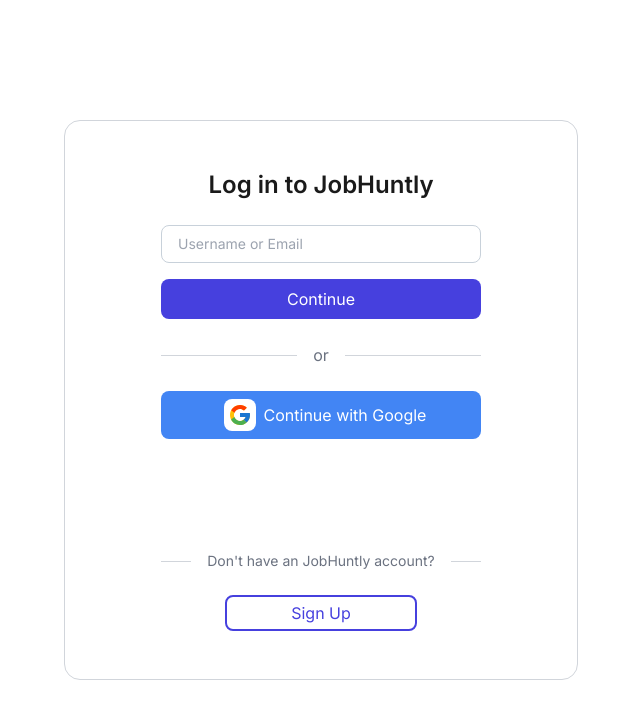
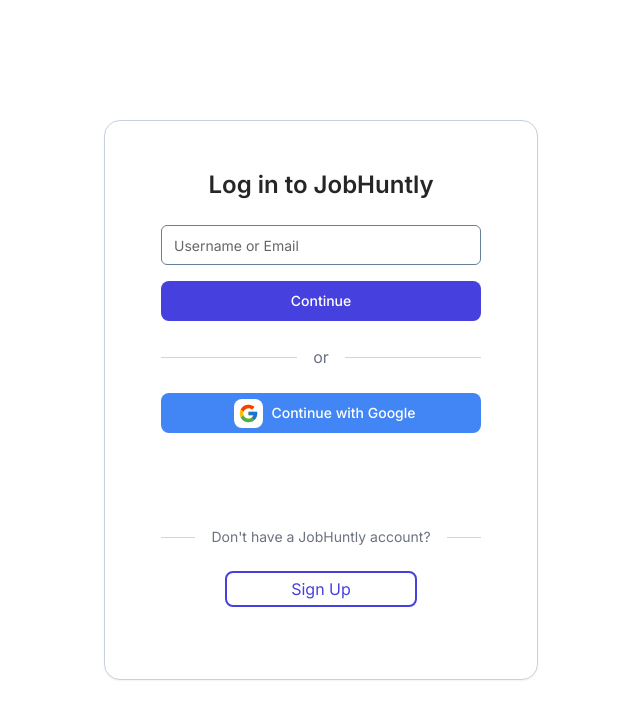
Before and after one commit to Epic-crafter/pharmalinkin, a Next.js app: page /login in a window 1280 px wide. Shown: the top 718 px of the page, without its empty margins (319-959 px from the left). Built offline with nearby package versions, Linux system fonts and the light colour scheme.

Commit message:
replaced components with shadcn wherever required.

```diff
--- a/package.json
+++ b/package.json
@@ -9,6 +9,7 @@
     "lint": "next lint"
   },
   "dependencies": {
+    "@radix-ui/react-separator": "^1.1.0",
     "@radix-ui/react-slot": "^1.1.0",
     "class-variance-authority": "^0.7.0",
     "clsx": "^2.1.1",
--- a/src/app/login/page.tsx
+++ b/src/app/login/page.tsx
@@ -1,56 +1,67 @@
-"use client"
-import Link from 'next/link';
-import React from 'react';
+"use client";
+import Link from "next/link";
+import React from "react";
 import { FcGoogle } from "react-icons/fc";
+import { Button } from "@/components/ui/button";
+import { Card, CardContent } from "@/components/ui/card";
+import { Input } from "@/components/ui/input";
 
 const Login: React.FC = () => {
   return (
-    <div className='flex min-h-screen min-w-screen justify-center items-center'>
-    <div className="flex flex-col items-center justify-between border border-gray-300 min-h-[70vh] w-fit rounded-2xl py-12 px-24">
-
-      <div className='w-full flex flex-col justify-center items-center'>
+    <div className="flex min-h-screen min-w-screen justify-center items-center">
+      <Card className="flex flex-col items-center justify-between min-h-[70vh] w-fit rounded-2xl py-12 px-8">
+        {" "}
+        {/* Adjusted padding */}
+        <CardContent className="w-full flex flex-col justify-center items-center">
           <h1 className="text-2xl font-semibold mb-6">Log in to JobHuntly</h1>
 
           <form className="w-full max-w-sm">
             <div className="mb-4">
-          <input
+              <Input
                 type="email"
                 placeholder="Username or Email"
-            className="min-w-80 px-4 py-2 border text-sm rounded-lg focus:outline-none focus:ring-[1px] focus:ring-gray-300"
+                className="min-w-80 text-sm"
                 required
               />
             </div>
 
-        <button
+            <Button
               type="submit"
               className="w-full py-2 bg-[--primary-color] text-white rounded-lg hover:bg-[#4e49ee]"
             >
               Continue
-        </button>
+            </Button>
           </form>
 
           <div className="flex items-center justify-center my-6 w-full max-w-sm">
+            <div className="flex items-center w-full">
               <hr className="flex-grow border-gray-300" />
+              {/* Flex-grow ensures it fills available space */}
               <span className="mx-4 text-gray-500">or</span>
+              <hr className="flex-grow border-gray-300" />{" "}
+              {/* Flex-grow ensures it fills available space */}
+            </div>
+          </div>
+
+          <Button
+            onClick={() => alert("Sign in with Google")}
+            className="w-full max-w-sm py-2 flex flex-row items-center justify-center bg-[#4285f4] text-white rounded-lg"
+          >
+            <div className="bg-white p-1 mx-2 rounded-lg">
+              <FcGoogle size="1.5em" />
+            </div>
+            <p>Continue with Google</p>
+          </Button>
+        </CardContent>
+        <CardContent className="w-full flex flex-col justify-center items-center">
+          <div className="flex items-center justify-center my-6 w-full max-w-sm">
+            <div className="flex items-center w-full">
+              <hr className="flex-grow border-gray-300" />
+              <span className="mx-4 text-gray-500 text-sm">
+                Don't have a JobHuntly account?{" "}
+              </span>
               <hr className="flex-grow border-gray-300" />
             </div>
-
-      <button
-        onClick={() => alert('Sign in with Google')}
-        className="w-full max-w-sm py-2 flex flex-row items-center justify-center bg-[#4285f4] text-white rounded-lg"
-      >
-        <div className='bg-white p-1 mx-2 rounded-lg'>
-        <FcGoogle size="1.5em"/>
-        </div>
-        <p>Continue with Google</p>
-      </button>
-      </div>
-      <div className='w-full flex flex-col justify-center items-center'>
-      <div className="flex items-center justify-center my-6 w-full max-w-sm">
-        <hr className="flex-grow border-gray-300" />
-        <span className="mx-4 text-gray-500 text-sm">
-          Don't have an JobHuntly account?{' '}</span>
-        <hr className="flex-grow border-gray-300" />
           </div>
           <Link
             href="/signup"
@@ -58,8 +69,8 @@
           >
             Sign Up
           </Link>
-      </div>
-    </div>
+        </CardContent>
+      </Card>
     </div>
   );
 };
--- a/src/app/signup/page.tsx
+++ b/src/app/signup/page.tsx
@@ -4,6 +4,9 @@
 import { ImOffice } from "react-icons/im";
 import { FaUser } from "react-icons/fa";
 import { useRouter } from 'next/navigation';
+import { Button } from "@/components/ui/button";
+import { Card} from "@/components/ui/card";
+
 
 const JoinPage = () => {
   const [isUser, setIsUser] = useState(false);
@@ -59,17 +62,17 @@
       <h1 className="text-3xl font-medium mb-6">Join as a User or Company</h1>
 
       <div className="flex space-x-4 mb-6">
-        <div
+        <Card
           onClick={handleUserCheckboxChange}
           onMouseDown={handleUserMouseDown}
           onMouseUp={handleUserMouseUp}
           onMouseLeave={handleUserMouseUp}
-          className={`p-8 w-64 rounded-lg flex flex-col transition-transform duration-300 ${
+          className={`p-8 w-64 rounded-lg flex flex-col transition-transform duration-300 cursor-pointer ${
             isUser ? 'border-2 border-[--primary-color] bg-[#00000005]' : 'border-2 border-gray-300 bg-white text-gray-800'
           } ${isUserButtonPressed ? 'scale-95' : ''} hover:border-2 hover:border-[--primary-color] hover:bg-[#00000005] relative`}
         >
           <div>
-            <FaUser size="1.5em"/>
+            <FaUser size="1.5em" />
           </div>
           <div className='text-xl font-semibold mt-8 text-start'>
             I'm a user, looking for work
@@ -77,19 +80,19 @@
           <div className={`w-6 h-6 border border-gray-300 rounded-full absolute top-3 right-3 flex justify-center items-center ${isUser ? 'bg-[--primary-color] border-none' : 'bg-white'}`}>
             <div className='w-3 h-3 border border-white rounded-full'></div>
           </div>
-        </div>
+        </Card>
 
-        <div
+        <Card
           onClick={handleCompanyCheckboxChange}
           onMouseDown={handleCompanyMouseDown}
           onMouseUp={handleCompanyMouseUp}
           onMouseLeave={handleCompanyMouseUp}
-          className={`p-8 w-64 rounded-lg flex flex-col transition-transform duration-300 ${
+          className={`p-8 w-64 rounded-lg flex flex-col transition-transform duration-300 cursor-pointer ${
             isCompanyManager ? 'border-2 border-[--primary-color] bg-[#00000005]' : 'border-2 border-gray-300 bg-white text-gray-800'
           } ${isCompanyButtonPressed ? 'scale-95' : ''} hover:border-2 hover:border-[--primary-color] hover:bg-[#00000005] relative`}
         >
           <div>
-            <ImOffice size="1.5em"/>
+            <ImOffice size="1.5em" />
           </div>
           <div className='text-xl font-semibold mt-8 text-start'>
             I am a Company Manager, hiring
@@ -97,10 +100,10 @@
           <div className={`w-6 h-6 border border-gray-300 rounded-full absolute top-3 right-3 flex justify-center items-center ${isCompanyManager ? 'bg-[--primary-color] border-none' : 'bg-white'}`}>
             <div className='w-3 h-3 border border-white rounded-full'></div>
           </div>
-        </div>
+        </Card>
       </div>
 
-      <button
+      <Button
         disabled={isButtonDisabled}
         className={`px-6 py-2 font-semibold rounded-lg ${
           isButtonDisabled
@@ -110,11 +113,10 @@
         onClick={handleCreateAccount}
       >
         {getButtonText()}
-      </button>
+      </Button>
 
       <div className="mt-6">
         <p>Already have an account?{' '}
-
           <Link href="/login/" className="text-[--primary-color] hover:underline">
             Log in
           </Link>
--- /dev/null
+++ b/src/components/ui/card.tsx
@@ -0,0 +1,79 @@
+import * as React from "react"
+
+import { cn } from "@/lib/utils"
+
+const Card = React.forwardRef<
+  HTMLDivElement,
+  React.HTMLAttributes<HTMLDivElement>
+>(({ className, ...props }, ref) => (
+  <div
+    ref={ref}
+    className={cn(
+      "rounded-lg border bg-card text-card-foreground shadow-sm",
+      className
+    )}
+    {...props}
+  />
+))
+Card.displayName = "Card"
+
+const CardHeader = React.forwardRef<
+  HTMLDivElement,
+  React.HTMLAttributes<HTMLDivElement>
+>(({ className, ...props }, ref) => (
+  <div
+    ref={ref}
+    className={cn("flex flex-col space-y-1.5 p-6", className)}
+    {...props}
+  />
+))
+CardHeader.displayName = "CardHeader"
+
+const CardTitle = React.forwardRef<
+  HTMLParagraphElement,
+  React.HTMLAttributes<HTMLHeadingElement>
+>(({ className, ...props }, ref) => (
+  <h3
+    ref={ref}
+    className={cn(
+      "text-2xl font-semibold leading-none tracking-tight",
+      className
+    )}
+    {...props}
+  />
+))
+CardTitle.displayName = "CardTitle"
+
+const CardDescription = React.forwardRef<
+  HTMLParagraphElement,
+  React.HTMLAttributes<HTMLParagraphElement>
+>(({ className, ...props }, ref) => (
+  <p
+    ref={ref}
+    className={cn("text-sm text-muted-foreground", className)}
+    {...props}
+  />
+))
+CardDescription.displayName = "CardDescription"
+
+const CardContent = React.forwardRef<
+  HTMLDivElement,
+  React.HTMLAttributes<HTMLDivElement>
+>(({ className, ...props }, ref) => (
+  <div ref={ref} className={cn("p-6 pt-0", className)} {...props} />
+))
+CardContent.displayName = "CardContent"
+
+const CardFooter = React.forwardRef<
+  HTMLDivElement,
+  React.HTMLAttributes<HTMLDivElement>
+>(({ className, ...props }, ref) => (
+  <div
+    ref={ref}
+    className={cn("flex items-center p-6 pt-0", className)}
+    {...props}
+  />
+))
+CardFooter.displayName = "CardFooter"
+
+export { Card, CardHeader, CardFooter, CardTitle, CardDescription, CardContent }
--- /dev/null
+++ b/src/components/ui/input.tsx
@@ -0,0 +1,25 @@
+import * as React from "react"
+
+import { cn } from "@/lib/utils"
+
+export interface InputProps
+  extends React.InputHTMLAttributes<HTMLInputElement> {}
+
+const Input = React.forwardRef<HTMLInputElement, InputProps>(
+  ({ className, type, ...props }, ref) => {
+    return (
+      <input
+        type={type}
+        className={cn(
+          "flex h-10 w-full rounded-md border border-input bg-background px-3 py-2 text-sm ring-offset-background file:border-0 file:bg-transparent file:text-sm file:font-medium placeholder:text-muted-foreground focus-visible:outline-none focus-visible:ring-2 focus-visible:ring-ring focus-visible:ring-offset-2 disabled:cursor-not-allowed disabled:opacity-50",
+          className
+        )}
+        ref={ref}
+        {...props}
+      />
+    )
+  }
+)
+Input.displayName = "Input"
+
+export { Input }
--- /dev/null
+++ b/src/components/ui/separator.tsx
@@ -0,0 +1,31 @@
+"use client"
+
+import * as React from "react"
+import * as SeparatorPrimitive from "@radix-ui/react-separator"
+
+import { cn } from "@/lib/utils"
+
+const Separator = React.forwardRef<
+  React.ElementRef<typeof SeparatorPrimitive.Root>,
+  React.ComponentPropsWithoutRef<typeof SeparatorPrimitive.Root>
+>(
+  (
+    { className, orientation = "horizontal", decorative = true, ...props },
+    ref
+  ) => (
+    <SeparatorPrimitive.Root
+      ref={ref}
+      decorative={decorative}
+      orientation={orientation}
+      className={cn(
+        "shrink-0 bg-border",
+        orientation === "horizontal" ? "h-[1px] w-full" : "h-full w-[1px]",
+        className
+      )}
+      {...props}
+    />
+  )
+)
+Separator.displayName = SeparatorPrimitive.Root.displayName
+
+export { Separator }
```
Also changed, not shown: 1 other file (tests, documents, lock files or other folders). Lines whose indentation alone changed are shown as unchanged.
